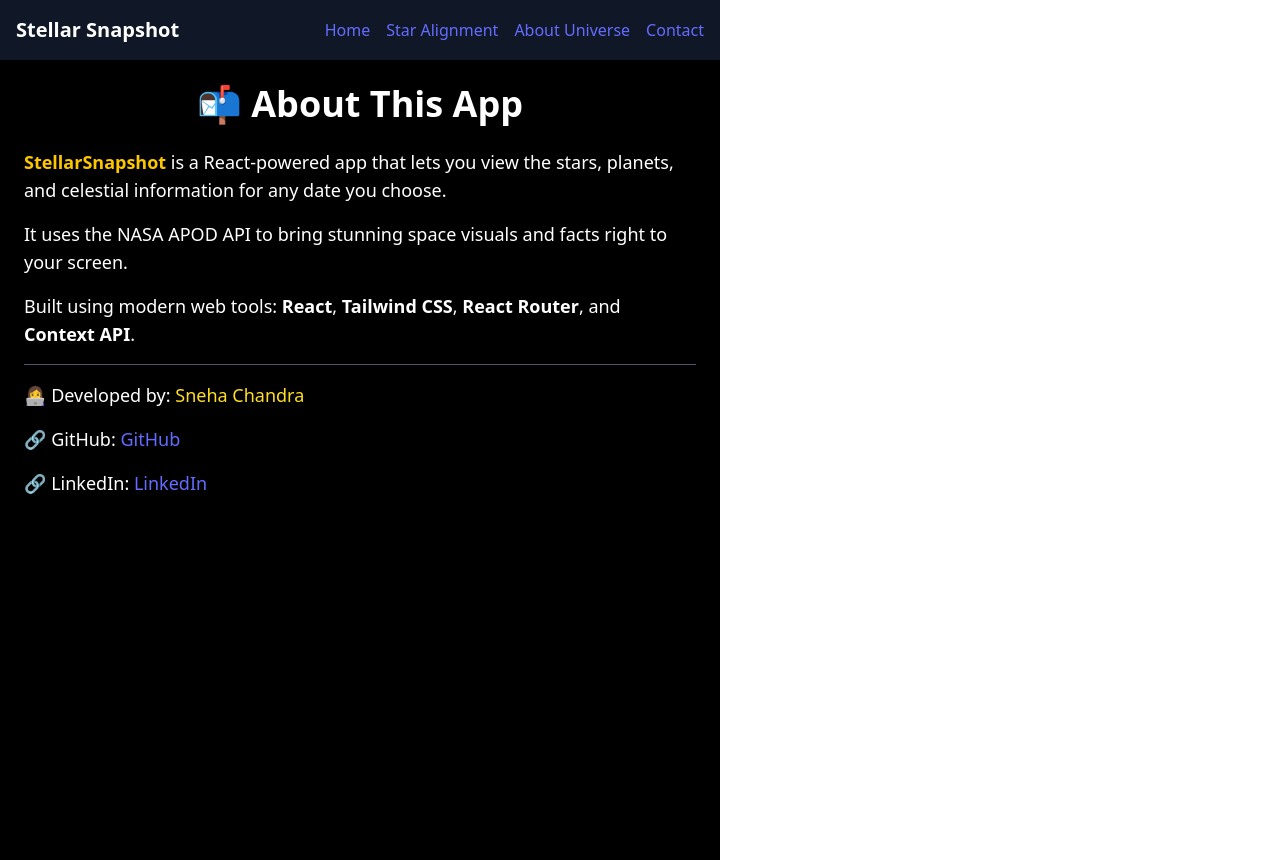
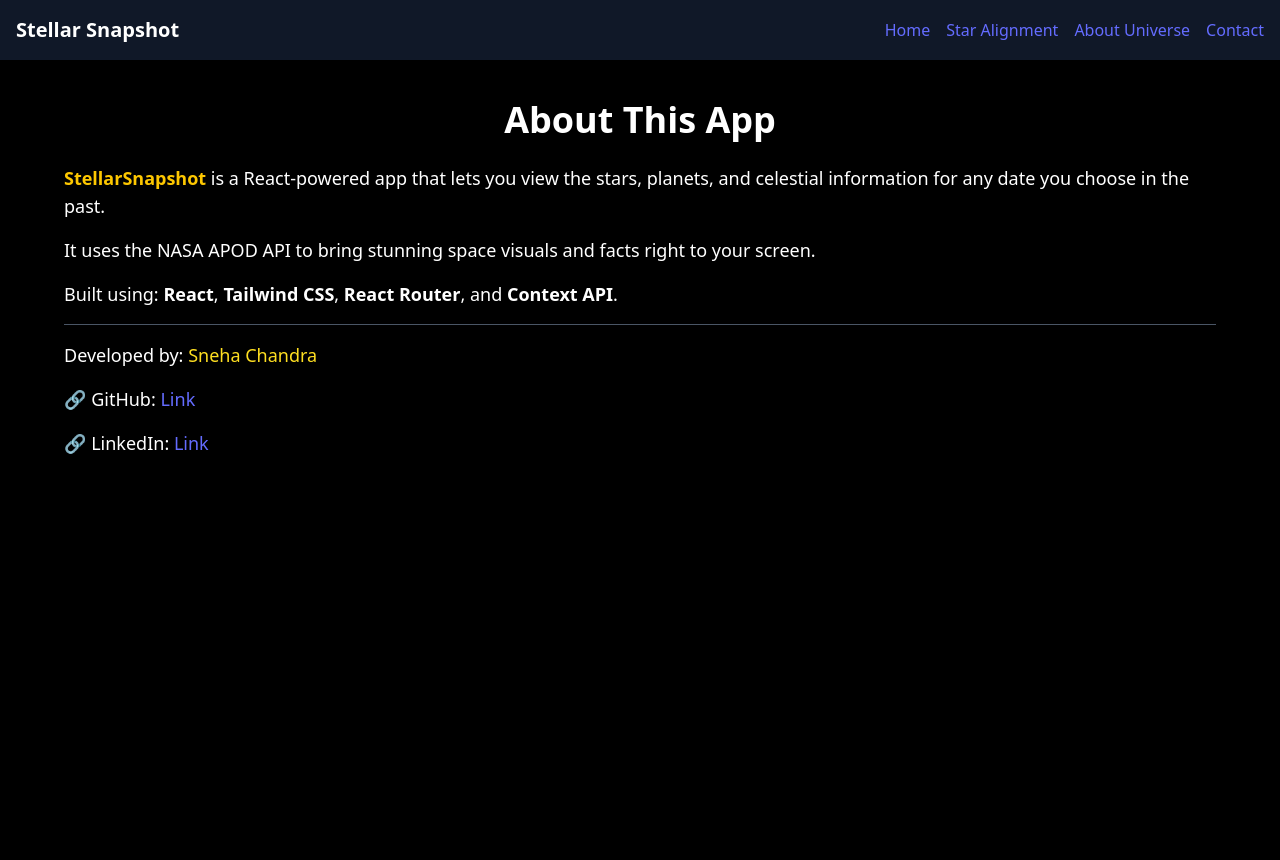
Before and after one commit to snehachandra1108/Project-_-Stellar--Snapshot, a React (Vite) app in the folder Project_End/vite-project/: page /contact in a window 1280 px wide. Built offline with nearby package versions, Linux system fonts and the light colour scheme.

Commit message:
Update Contact.jsx - (just the text had changed)

```diff
--- a/Project_End/vite-project/src/pages/Contact.jsx
+++ b/Project_End/vite-project/src/pages/Contact.jsx
@@ -2,12 +2,12 @@ import React from 'react';
 
 const Contact = () => {
   return (
-    <div className="min-h-screen bg-black text-white p-6">
-      <h2 className="text-4xl font-bold text-center mb-6">📬 About This App</h2>
+    <div className="min-h-screen w-screen bg-black text-white px-6 py-10 overflow-x-hidden">
+      <h2 className="text-4xl font-bold text-center mb-6">About This App</h2>
 
-      <div className="max-w-2xl mx-auto text-lg space-y-4">
+      <div className="max-w-6xl mx-auto text-lg space-y-4">
         <p>
-          <span className="text-yellow-400 font-semibold">StellarSnapshot</span> is a React-powered app that lets you view the stars, planets, and celestial information for any date you choose.
+          <span className="text-yellow-400 font-semibold">StellarSnapshot</span> is a React-powered app that lets you view the stars, planets, and celestial information for any date you choose in the past.
         </p>
 
         <p>
@@ -15,12 +15,12 @@ const Contact = () => {
         </p>
 
         <p>
-          Built using modern web tools: <strong>React</strong>, <strong>Tailwind CSS</strong>, <strong>React Router</strong>, and <strong>Context API</strong>.
+          Built using: <strong>React</strong>, <strong>Tailwind CSS</strong>, <strong>React Router</strong>, and <strong>Context API</strong>.
         </p>
 
         <hr className="border-gray-600 my-4" />
 
-        <p>👩‍💻 Developed by: <span className="text-yellow-300 font-medium">Sneha Chandra</span></p>
+        <p>Developed by: <span className="text-yellow-300 font-medium">Sneha Chandra</span></p>
         <p>
           🔗 GitHub:{" "}
           <a
@@ -29,7 +29,8 @@ const Contact = () => {
             rel="noopener noreferrer"
             className="text-blue-400 underline hover:text-blue-300"
           >
-            GitHub
+
+            Link
           </a>
         </p>
         <p>
@@ -40,7 +41,7 @@ const Contact = () => {
             rel="noopener noreferrer"
             className="text-blue-400 underline hover:text-blue-300"
           >
-            LinkedIn
+            Link
           </a>
         </p>
       </div>
```
